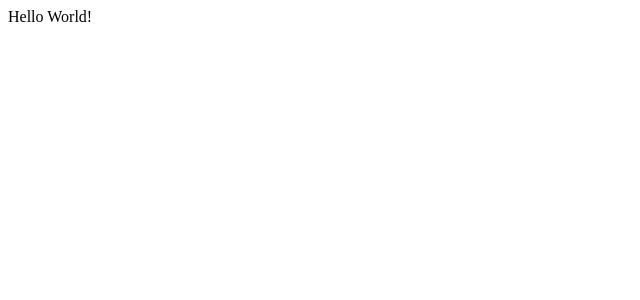
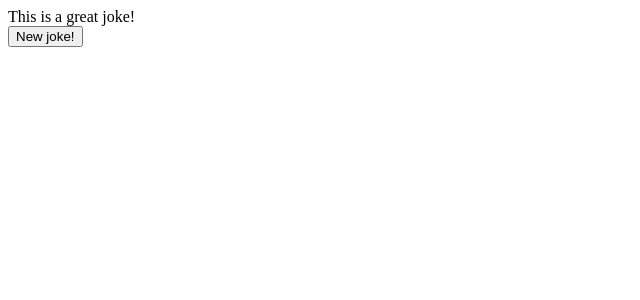
Before and after one commit to theresa-li/joke-web-app, a React app: page / in a window 1280 px wide. Shown: the top 300 px of the page, without its empty margins (0-640 px from the left). Built offline with nearby package versions, Linux system fonts and the light colour scheme; the HTML template or start-up script is replaced by a standard one.

Commit message:
Implement Joke component

```diff
--- a/src/components/App.jsx
+++ b/src/components/App.jsx
@@ -1,13 +1,21 @@
 import React from 'react';
+
+import Joke from './Joke.jsx';
 
 class App extends React.Component {
   constructor(props) {
     super(props);
+
+    this.state = {
+      joke: "This is a great joke!"
+    }
   }
 
   render() {
     return (
-      <div>Hello World!</div>
+      <div id="app-container">
+        <Joke joke={this.state.joke}/>
+      </div>
     );
   }
 }
--- /dev/null
+++ b/src/components/Joke.jsx
@@ -0,0 +1,18 @@
+import React from 'react';
+
+class Joke extends React.Component {
+  constructor(props) {
+    super(props);
+  }
+
+  render() {
+    return (
+      <div id="joke-container">
+        <div className="joke">{this.props.joke}</div>
+        <button>New joke!</button>
+      </div>
+    );
+  }
+}
+
+export default Joke;
```
Also changed, not shown: 1 other file (tests, documents, lock files or other folders).
